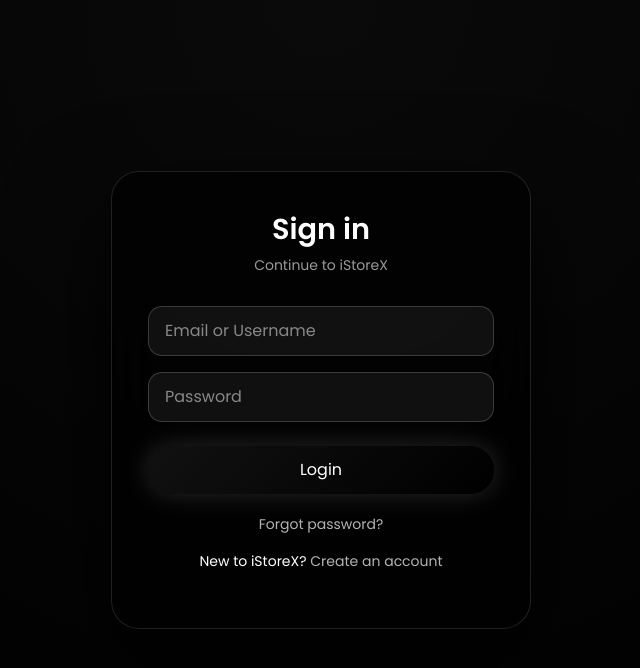
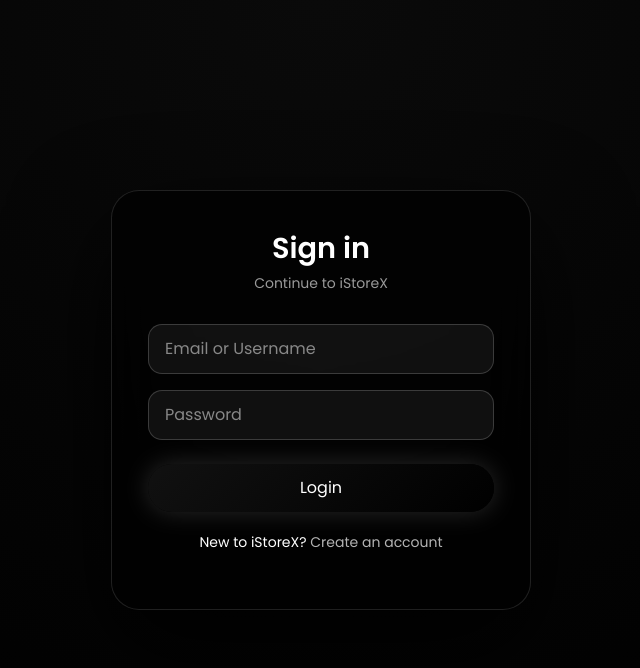
Before and after one commit to tanvi2711/Python_Full_stack_Projects, a Django app: template iStoreX/templates/login.html in a window 1280 px wide. Shown: the top 668 px of the page, without its empty margins (319-959 px from the left). Run offline with Django 5.2, Linux system fonts and the light colour scheme; the template is opened without the code that fills it, so the values that code supplies are empty.

Commit message:
remove forget password section

```diff
--- a/iStoreX/templates/login.html
+++ b/iStoreX/templates/login.html
@@ -141,9 +141,6 @@ body::before{
   </form>
 
   <div class="login-links">
-    <p class="mt-3">
-      <a href="{% url 'forgot_password' %}">Forgot password?</a>
-    </p>
     <p>
       New to iStoreX?
       <a href="{% url 'signup' %}">Create an account</a>
```
